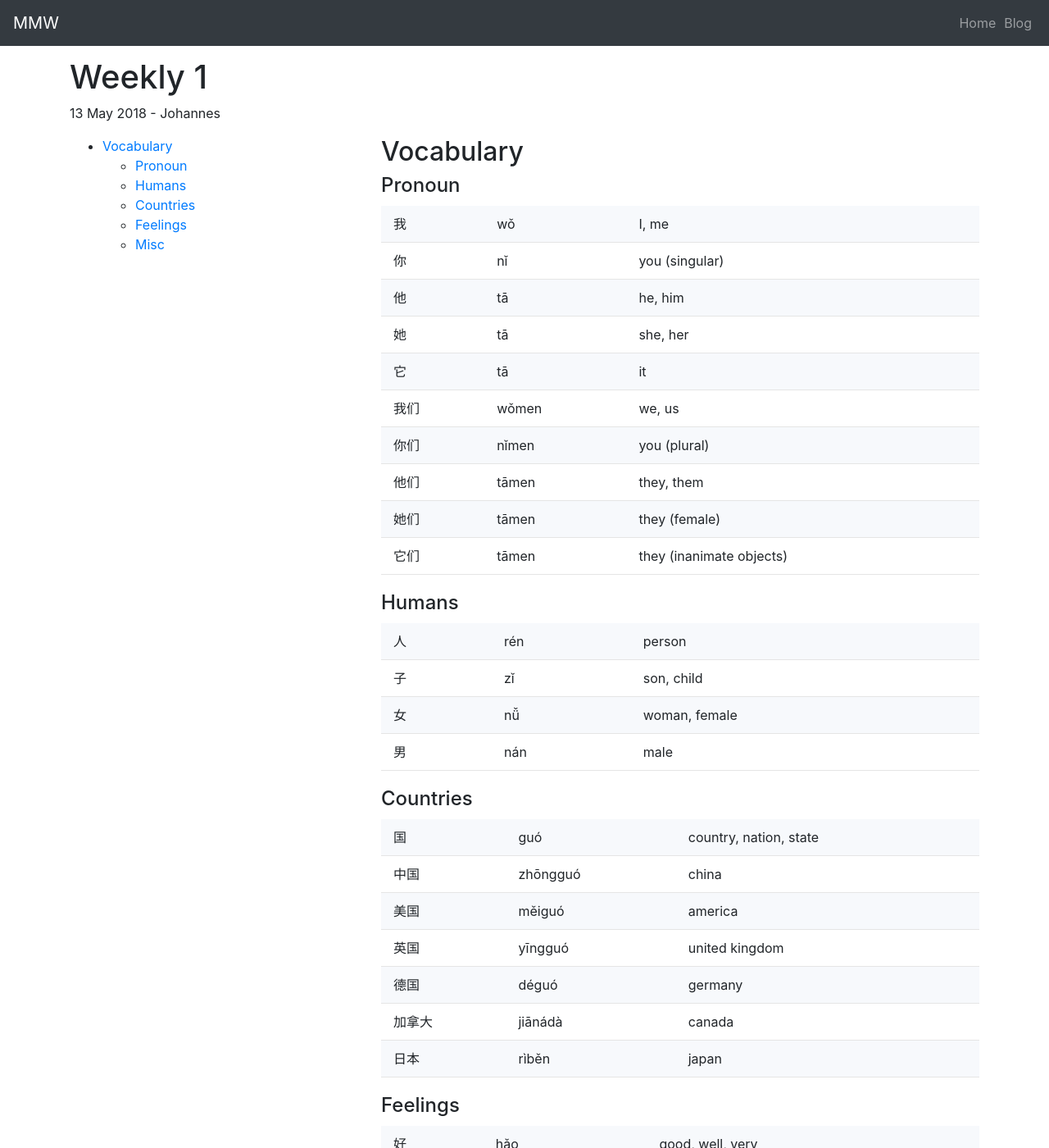
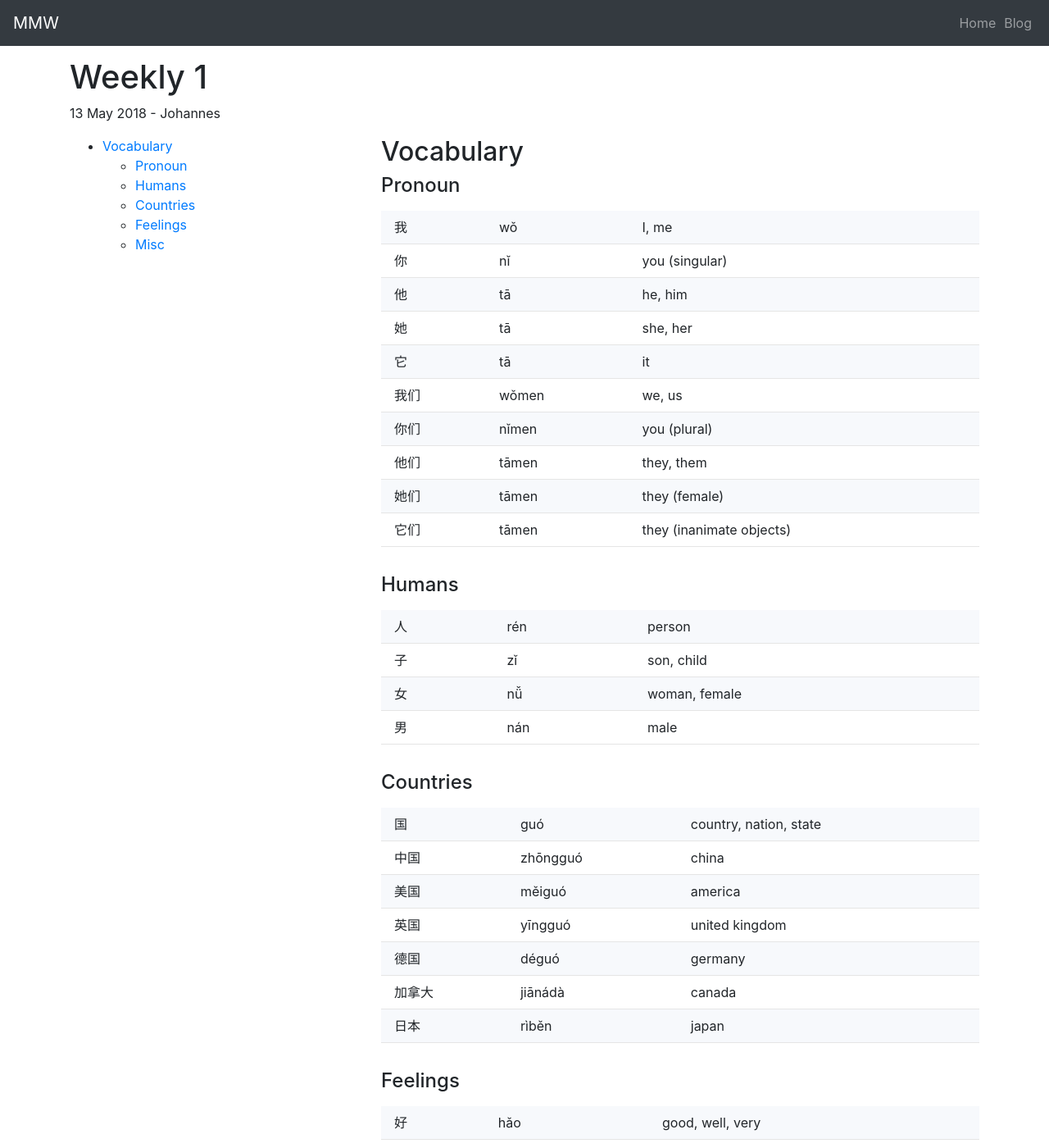
Before and after one commit to johannst/mmw, a Jekyll site: the page built from _posts/2018-05-13-weekly1.md, in a window 1280 px wide and 1400 px high. Shown: the whole window at 82% size. Built offline with Jekyll 4.4.1, drawn with Linux system fonts in a browser that asks for light colours; the table of contents is made by our own code.

Commit message:
updated sass to use 'rem' instead of 'px'

```diff
--- a/_sass/my-simple-theme/globals.scss
+++ b/_sass/my-simple-theme/globals.scss
@@ -27,16 +27,16 @@ body {
 }
 
 table {
-  margin-top: 10px;
-  margin-bottom: 20px;
+  margin-top: 1rem;
+  margin-bottom: 2rem;
   width: 100%;
   border-collapse: collapse;
 }
 
 th, td {
   text-align: left;
-  padding: 10px 15px;
-  border-bottom: 1px solid #e5e5e5;
+  padding: 0.5rem 1rem;
+  border-bottom: 0.1rem solid #e5e5e5;
 }
 
 tbody tr:nth-child(odd) {
```
